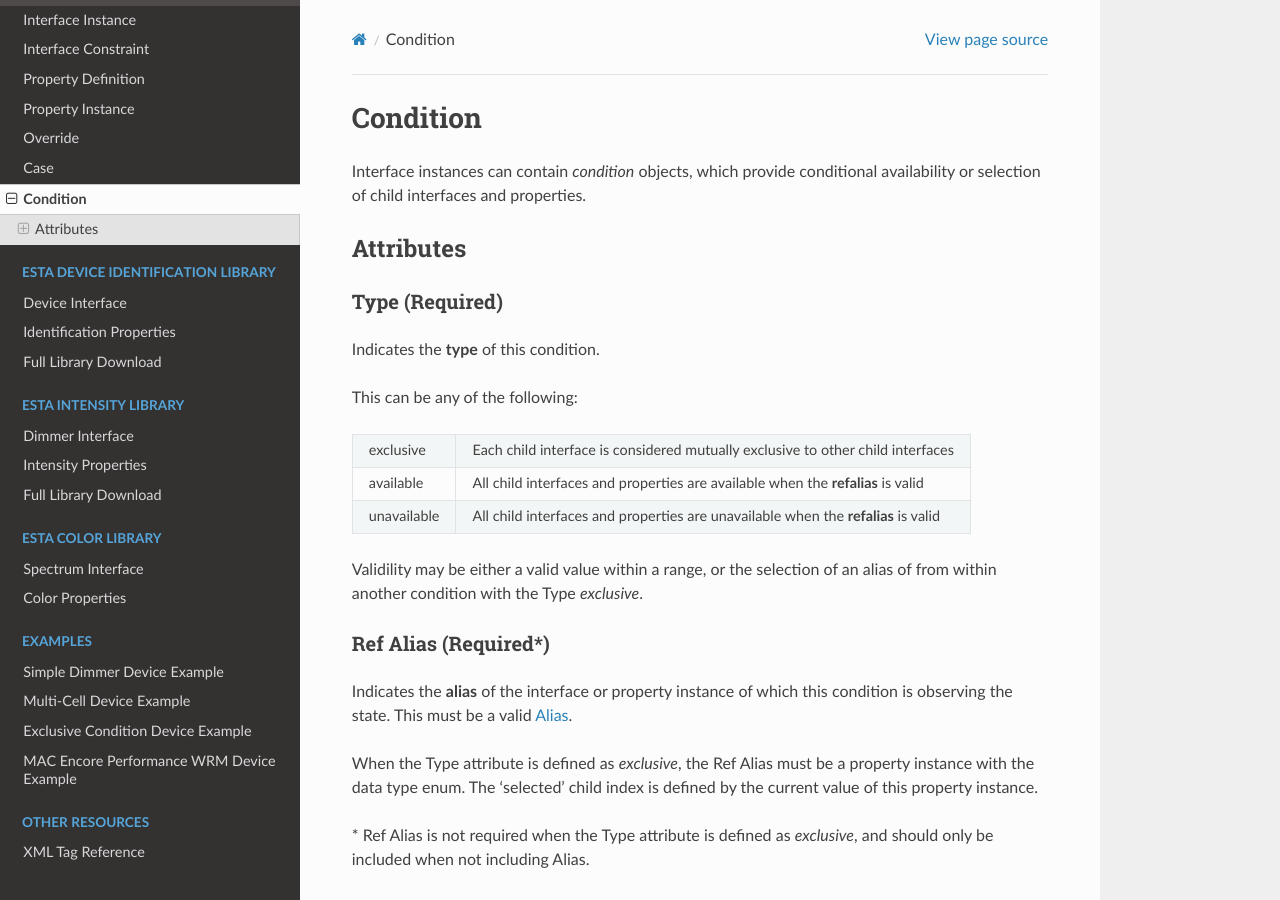
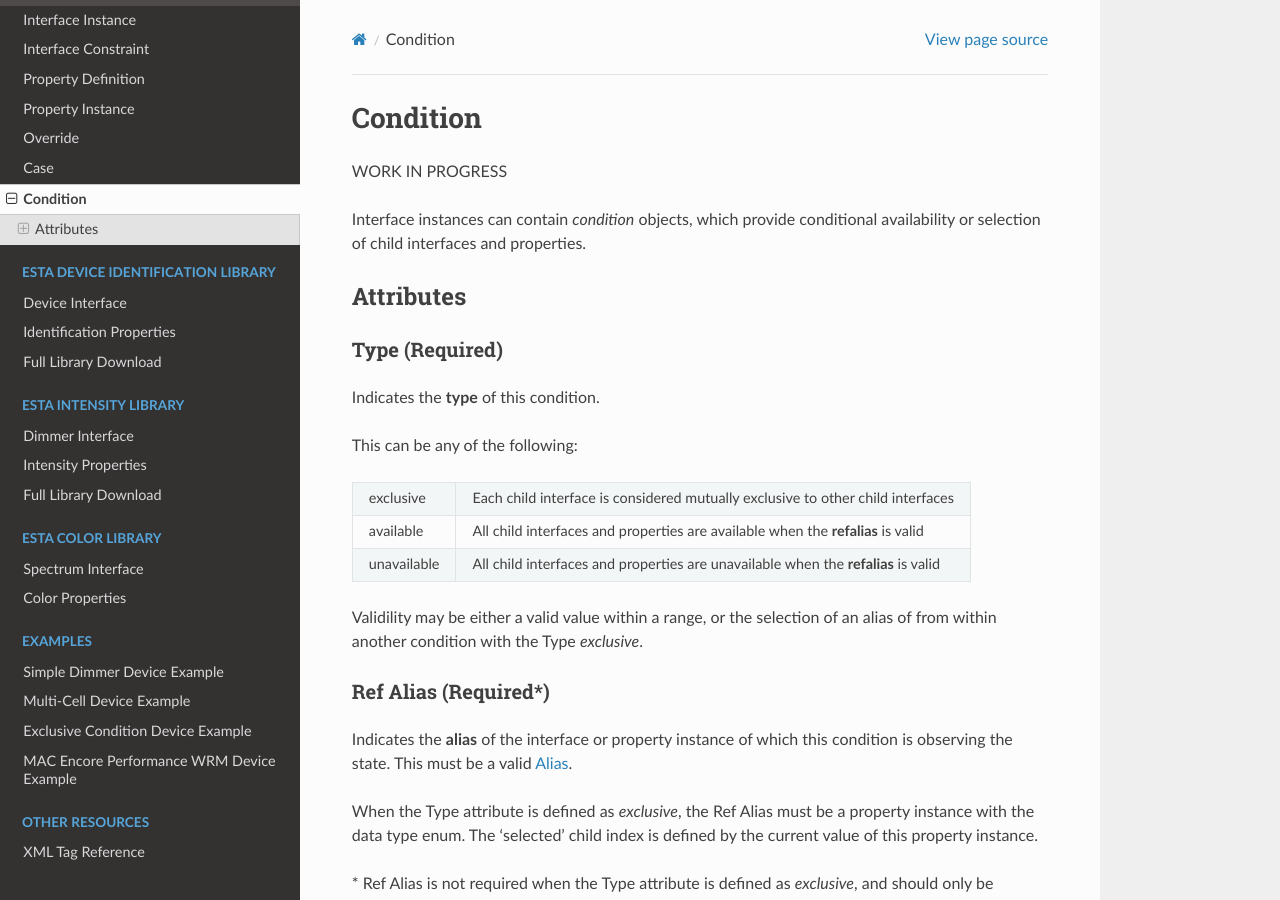
Before and after one commit to samkearney/esta-ngl, a Sphinx documentation site: the page built from docs/standard_objects/condition.rst, in a window 1280 px wide and 900 px high. Built offline with Sphinx 7.4.7 and the Read the Docs theme 2.0.0, drawn with Linux system fonts in a browser that asks for light colours.

Commit message:
Marking Condition as work in progress

```diff
--- a/docs/standard_objects/condition.rst
+++ b/docs/standard_objects/condition.rst
@@ -3,6 +3,8 @@
 #########
 Condition
 #########
+
+WORK IN PROGRESS
 
 Interface instances can contain *condition* objects, which provide conditional
 availability or selection of child interfaces and properties.
```
